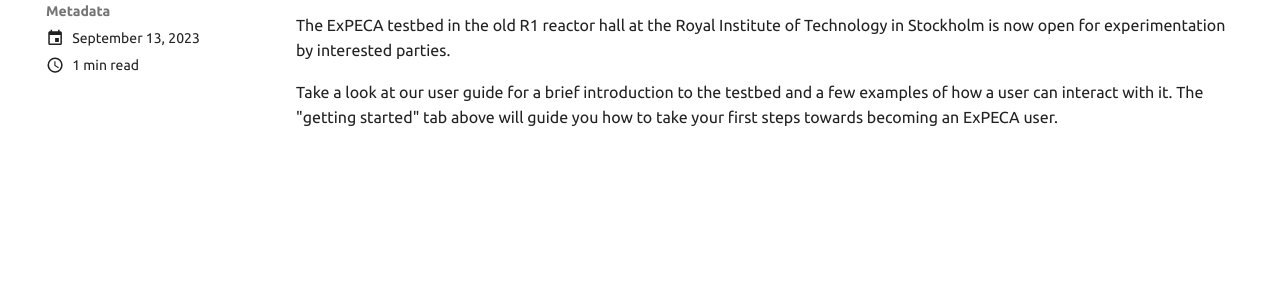
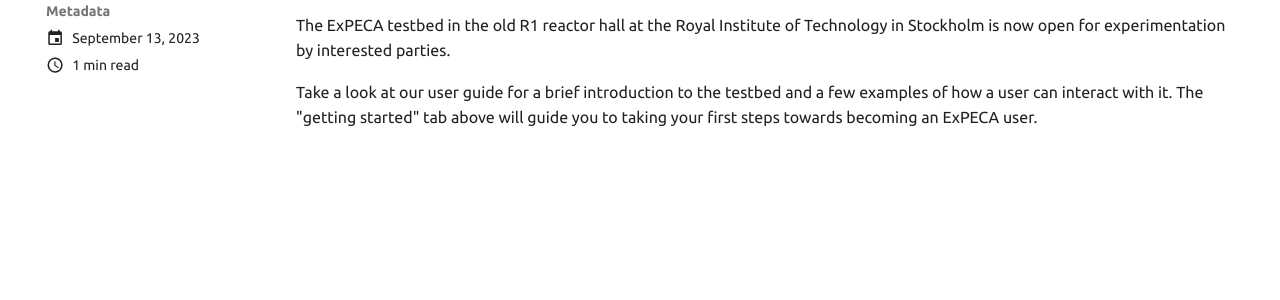
Before and after one commit to KTH-EXPECA/kth-expeca.github.io, an MkDocs documentation site: the page built from docs/posts/front.md, in a window 1280 px wide. Shown: the part 215-515 px from the top of the page. Built offline with MkDocs 1.6.1 and Material for MkDocs 9.7.7, drawn with Linux system fonts in a browser that asks for light colours.

Commit message:
modified:   docs/posts/front.md

```diff
--- a/docs/posts/front.md
+++ b/docs/posts/front.md
@@ -12,4 +12,4 @@
 
 Take a look at our user guide for a brief introduction to the testbed and a few
 examples of how a user can interact with it. The "getting started" tab above will guide
-you how to take your first steps towards becoming an ExPECA user.
+you to taking your first steps towards becoming an ExPECA user.
```
